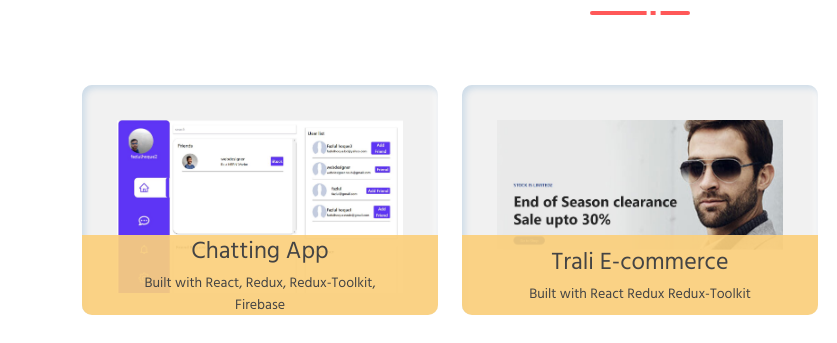
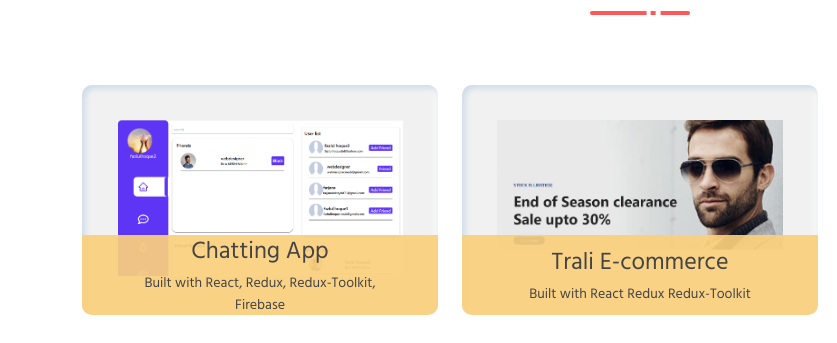
Before and after one commit to fazlulbd/Protfolio, a plain HTML site: page index.html in a window 1280 px wide. Shown: the part 4655-4998 px from the top of the page, 0-837 px from the left. Drawn offline with nearby package versions, Linux system fonts and the light colour scheme.

Commit message:
protfolio

```diff
--- a/index.html
+++ b/index.html
@@ -570,7 +570,7 @@
                     </div>
                   </div>
                 </div>
-                <img src="images/chat.JPG" class="w-100 chat" alt="">
+                <img src="images/chat1.PNG" class="w-100 chat" alt="">
               </div>
             </a>
           </div>
```
Also changed, not shown: images/chat1.PNG (added).
